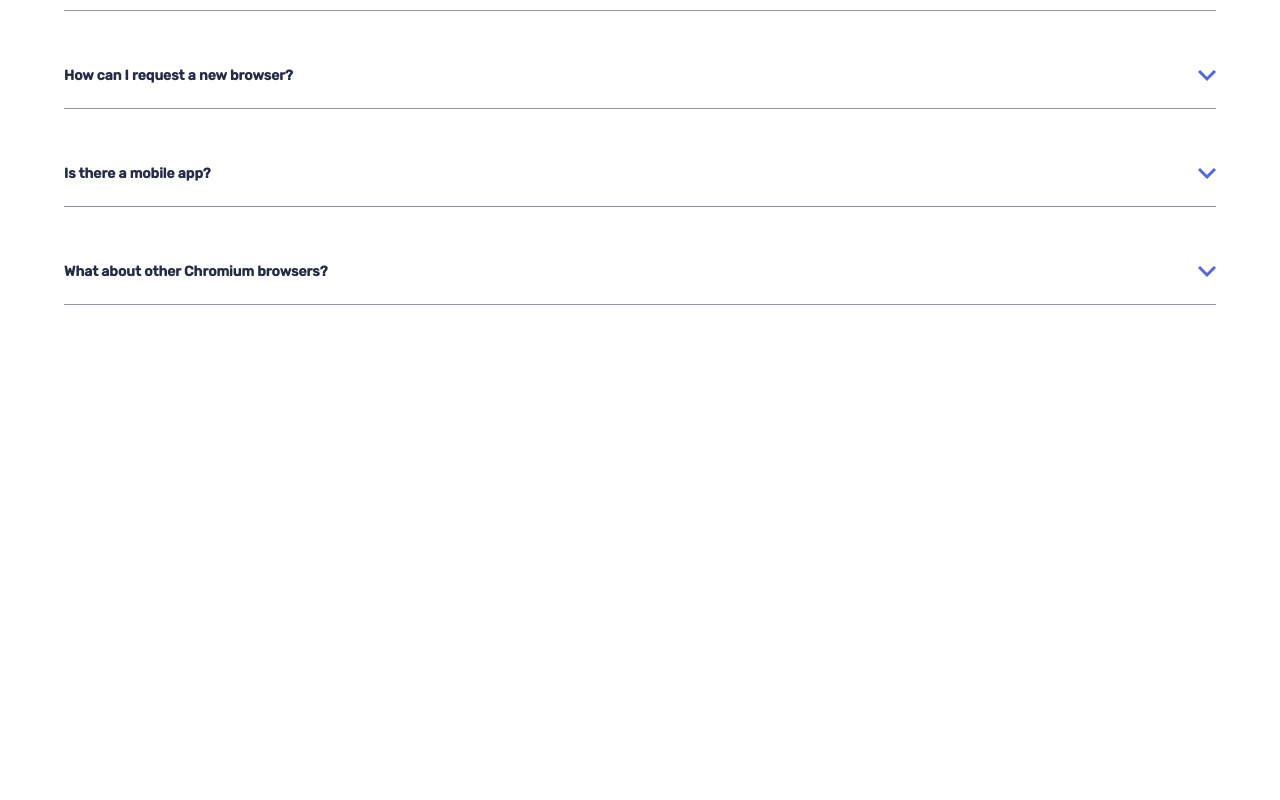
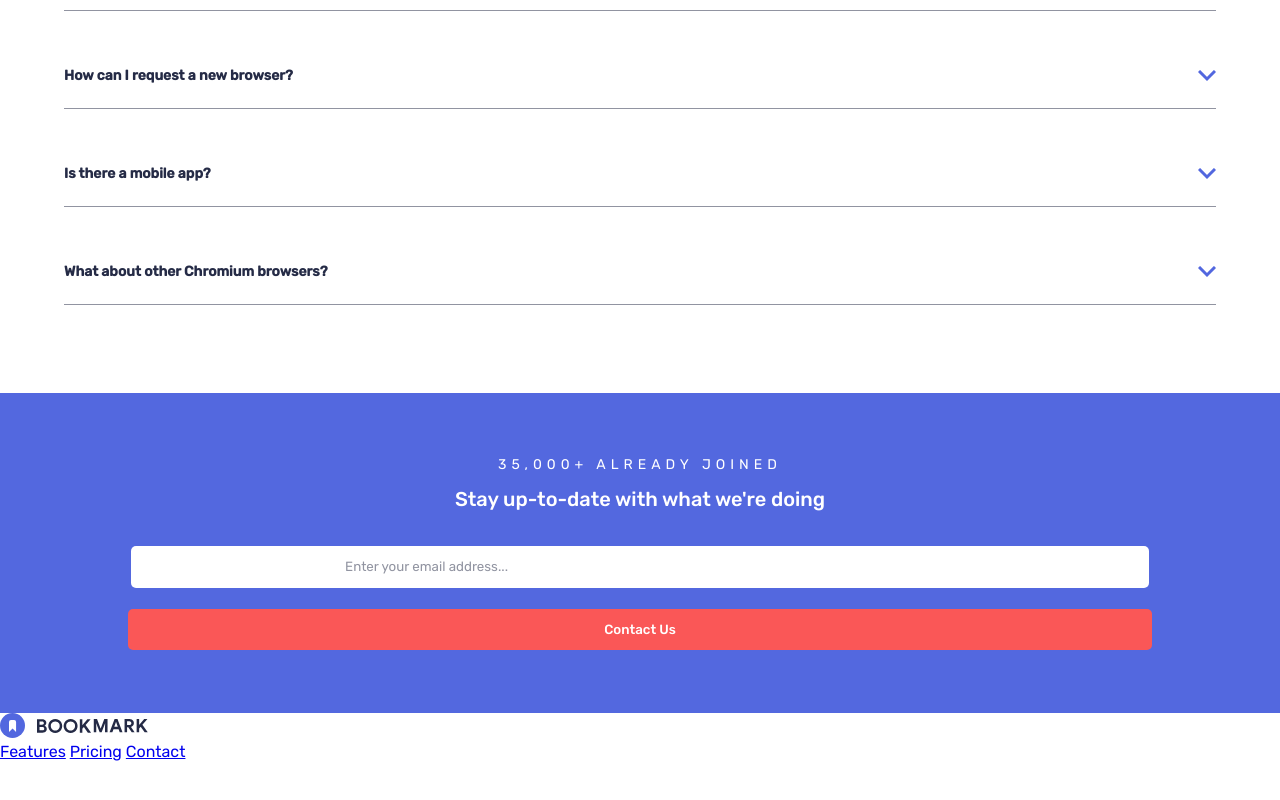
Before and after one commit to devsimocastles/B-landing-page, a plain HTML site: page index.html in a window 1280 px wide. Shown: the part 3360-4160 px from the top of the page. Before the commit the page ends 3777 px from the top, so only its background shows below. Drawn offline with Linux system fonts and the light colour scheme.

Commit message:
working in email section

```diff
--- a/index.html
+++ b/index.html
@@ -182,6 +182,36 @@
       </article>
     </div>
   </section>
+  <section class="contact-section">
+    <header>
+      <span class="stats">35,000+ already joined</span>
+      <h3>Stay up-to-date with what we're doing</h3>
+    </header>
+    <form action="#" method="post" id="email_form">
+      <div class="email-input-container">
+        <div class="input-wrapper">
+          <input type="email" placeholder="Enter your email address...">
+          <img src="images/icon-error.svg" alt="Error">
+        </div>
+        <span class="error-msg">Whoops, make sure it's a valid email.</span>
+      </div>
+      <input type="submit" value="Contact Us">
+    </form>
+  </section>
+  <footer>
+    <img src="images/logo-bookmark.svg" alt="Bookmark Logo">
+    <ul>
+      <li>
+        <a href="#">Features</a>
+        <a href="#">Pricing</a>
+        <a href="#">Contact</a>
+      </li>
+    </ul>
+    <div class="social-container">
+      <img src="images/icon-facebook.svg" alt="">
+      <img src="images/icon-twitter.svg" alt="">
+    </div>
+  </footer>
 
 
 
--- /dev/null
+++ b/sass/_contact-section.scss
@@ -0,0 +1,79 @@
+//// FONT IMPORT: RUBIK ////////////////
+@import url('https://fonts.googleapis.com/css2?family=Inter:wght@400;700;900&family=Rubik:wght@400;500&display=swap');
+
+
+
+.contact-section{
+    background-color: $softBlue;
+    height: 20em;
+    @include setFlex(column, center, center);
+    header{
+        text-align: center;
+        width: 90%;
+        color: #fff;
+        span{
+            display: block;
+            text-transform: uppercase;
+            letter-spacing: 5px;
+            word-wrap: 1px;
+            font-size: 14px;
+            padding-bottom: 1em;
+        }
+        h3{
+            font-size: 20px;
+            font-weight: 500;
+        }
+    }
+    form{
+        width: 80% ;
+        padding-top: 2em;
+        @include setFlex(column, space-between, stretch);
+        .email-input-container{
+            border-radius: 5px;
+            padding: .2em .2em .5em .2em;
+            &.error{
+                background-color: $softRed;
+            }
+            .input-wrapper{
+                @include setFlex(row, space-around, center);
+                border-radius: 5px;
+                background: #fff;
+                img{
+                    opacity: 0;
+                    &.active{
+                        opacity: 1;
+                    }
+                }
+            }
+            .error-msg{
+                font-size: 12px;
+                color: #fff;
+                margin-left: 1em;
+                font-style: italic;
+                display: none;
+                &.active{
+                    display: block;
+                }
+            }
+        }
+
+        input{
+            border-radius: 5px;
+            border: none;
+            padding: 1em 1.5em;
+            color: $veryDarkBlue;
+            &:focus-within{
+                outline: none;
+            }
+            &::placeholder{
+                color: $grayishBlue;
+            }
+        }
+        input[type=submit]{
+            margin-top: 1em;
+            color: #fff;
+            background-color: $softRed;
+            font-weight: 500;
+        }
+    }
+}
--- a/sass/_faq-section.scss
+++ b/sass/_faq-section.scss
@@ -4,6 +4,7 @@
 .faq-container{
     width: 90%;
     margin: 0 auto;
+    padding-bottom: 3.5em;
     header{
         text-align: center;
         h2{
--- a/sass/main.scss
+++ b/sass/main.scss
@@ -4,12 +4,13 @@
 
 //// PARTIALS //////////////////////////
 @import "var";
+@import "mixin";
 @import "menu";
-@import "mixin";
 @import "features-section";
 @import "tab";
 @import "extension-section";
 @import "faq-section";
+@import "contact-section";
 
 //// CSS RESET /////////////////////////
 *,*::after,*::before{
```
Also changed, not shown: sass/main.css, 1 other file.
